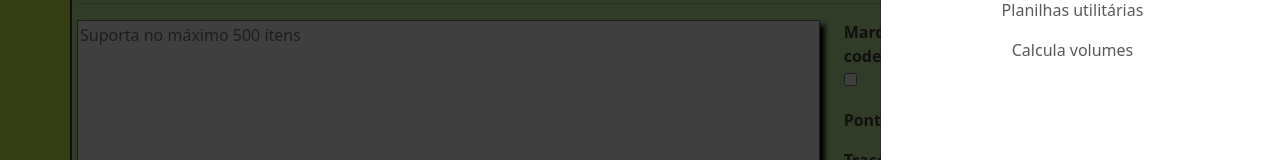
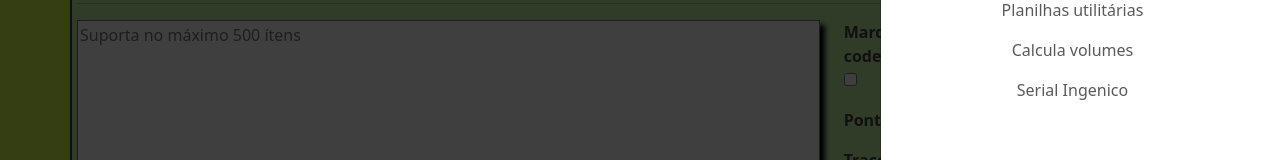
Before and after one commit to AndersonSantosFernandes/ordenaserial, a plain HTML site: page index.html in a window 1280 px wide. Both pictures are taken after a click on the button "Toggle navigation". Shown: the part 208-368 px from the top of the page. Drawn offline with nearby package versions, Linux system fonts and the light colour scheme; some packages are replaced by stand-ins of ours; a script that the page names is missing.

Commit message:
Update index.html

```diff
--- a/index.html
+++ b/index.html
@@ -62,6 +62,9 @@
                         <li class="nav-item">
                             <a class="nav-link" href="volumes.html">Calcula volumes</a>
                         </li>
+                         <li class="nav-item">
+              <a class="nav-link" href="serialIngenico.html">Serial Ingenico</a>
+            </li>
 
                     </ul>
 
```
